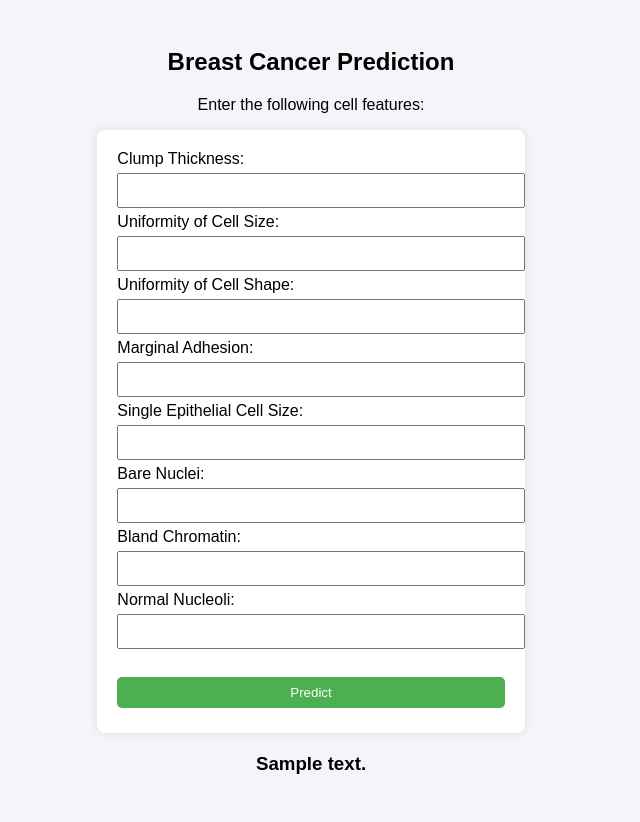
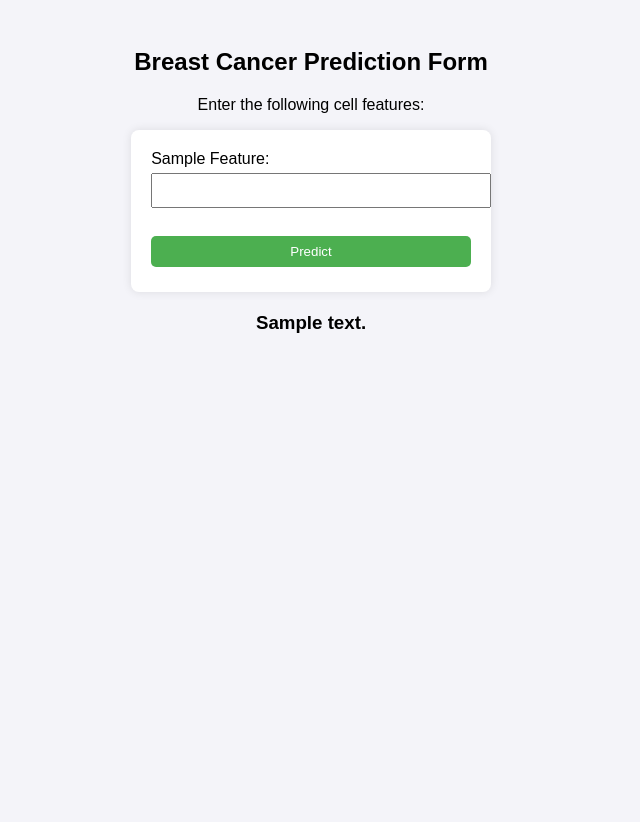
Before and after one commit to Ghayas0772/breast-cancer-svm, a Flask app: template templates/index.html in a window 1280 px wide. Shown: the whole page, without its empty margins (329-969 px from the left). After the commit the page ends 333 px from the top, so only its background shows below. Run offline with Flask 2, Linux system fonts and the light colour scheme; the template is opened without the code that fills it: most values are stand-ins (such as "Sample title", 1, 10 or a date in 2020); parts of the project's set-up code (start-up, migrations or seed data) failed here and were passed over.

Commit message:
Update Flask app: dynamic form, JSON API support, add Dockerfile

```diff
--- a/app.py
+++ b/app.py
@@ -1,68 +1,73 @@
-from flask import Flask, request, jsonify, render_template
+from flask import Flask, request, render_template, jsonify  # ✅ add jsonify
 import pickle
 import numpy as np
 import os
 
-# --------------------------------------------------
+# -----------------------------
 # Initialize Flask app
-# --------------------------------------------------
+# -----------------------------
 app = Flask(__name__)
 
-# --------------------------------------------------
+# -----------------------------
 # Paths to model and scaler
-# --------------------------------------------------
+# -----------------------------
 MODEL_PATH = 'model/model.pkl'
 SCALER_PATH = 'model/scaler.pkl'
 
-# Check if files exist
+# Check files
 if not os.path.exists(MODEL_PATH) or not os.path.exists(SCALER_PATH):
     raise FileNotFoundError("Model or scaler file not found. Please train and save them first.")
 
-# Load model
-with open(MODEL_PATH, 'rb') as model_file:
-    model = pickle.load(model_file)
+# Load model and scaler
+with open(MODEL_PATH, 'rb') as f:
+    model = pickle.load(f)
 
-# Load scaler
-with open(SCALER_PATH, 'rb') as scaler_file:
-    scaler = pickle.load(scaler_file)
+with open(SCALER_PATH, 'rb') as f:
+    scaler = pickle.load(f)
 
 print("✅ Model and scaler loaded successfully.")
 
-# --------------------------------------------------
-# Home route (renders HTML form)
-# --------------------------------------------------
+# -----------------------------
+# Feature names (order must match training)
+# -----------------------------
+feature_names = [
+    'Clump_Thickness', 'Uniformity_Cell_Size', 'Uniformity_Cell_Shape',
+    'Marginal_Adhesion', 'Single_Epithelial_Cell_Size', 'Bare_Nuclei',
+    'Bland_Chromatin', 'Normal_Nucleoli'
+]
+
+# -----------------------------
+# Home route
+# -----------------------------
 @app.route('/')
 def home():
-    return render_template('index.html')
+    return render_template('index.html', feature_names=feature_names)
 
-# --------------------------------------------------
-# Predict route (supports HTML form and JSON API)
-# --------------------------------------------------
+# -----------------------------
+# Prediction route (HTML form + JSON API)
+# -----------------------------
 @app.route('/predict', methods=['POST'])
 def predict():
     try:
-        # --- HTML form input ---
+        # -----------------------------
+        # 1️⃣ HTML form submission
+        # -----------------------------
         if request.form:
-            # Make sure feature names match training data
-            features = [
-                float(request.form['Clump_Thickness']),
-                float(request.form['Uniformity_Cell_Size']),
-                float(request.form['Uniformity_Cell_Shape']),
-                float(request.form['Marginal_Adhesion']),
-                float(request.form['Single_Epithelial_Cell_Size']),
-                float(request.form['Bare_Nuclei']),
-                float(request.form['Bland_Chromatin']),
-                float(request.form['Normal_Nucleoli'])
-            ]
+            # Read features from form dynamically
+            features = [float(request.form[f]) for f in feature_names]
 
-        # --- JSON API input ---
+        # -----------------------------
+        # 2️⃣ JSON API submission
+        # -----------------------------
         else:
             data = request.get_json(force=True)
-            features = data.get('features')
+            features = data.get('features', None)
             if features is None:
                 return jsonify({'error': "Missing 'features' key in JSON input."}), 400
 
+        # -----------------------------
         # Convert to array and scale
+        # -----------------------------
         features_array = np.array(features).reshape(1, -1)
         features_scaled = scaler.transform(features_array)
 
@@ -70,18 +75,31 @@ def predict():
         prediction = model.predict(features_scaled)[0]
         result = "Malignant" if prediction == 1 else "Benign"
 
-        # Return prediction in HTML if form submission
+        # -----------------------------
+        # Return HTML for form submission
+        # -----------------------------
         if request.form:
-            return render_template('index.html', prediction_text=f'Predicted Class: {result}')
+            return render_template('index.html', feature_names=feature_names, prediction_text=f'Predicted Class: {result}')
 
-        # Return JSON if API
-        return jsonify({'prediction': int(prediction), 'result': result})
+        # -----------------------------
+        # Return JSON for API call
+        # -----------------------------
+        return jsonify({
+            'prediction': int(prediction),
+            'result': result
+        })
 
     except Exception as e:
-        return jsonify({'error': str(e)}), 500
+        # Handle errors for both HTML and API
+        if request.form:
+            return render_template('index.html', feature_names=feature_names, prediction_text=f'Error: {str(e)}')
+        else:
+            return jsonify({'error': str(e)}), 500
 
-# --------------------------------------------------
-# Run the Flask app
-# --------------------------------------------------
+# -----------------------------
+# Run app
+# -----------------------------
 if __name__ == "__main__":
-    app.run(debug=True)
+    app.run(host="0.0.0.0", port=5000, debug=True)
+from flask import Flask, request, render_template, jsonify  # ✅ add jsonify
+import pickle
--- a/templates/index.html
+++ b/templates/index.html
@@ -1,6 +1,7 @@
 <!DOCTYPE html>
-<html>
+<html lang="en">
 <head>
+    <meta charset="UTF-8">
     <title>Breast Cancer Prediction</title>
     <style>
         body { font-family: Arial; background-color: #f4f4f9; text-align: center; padding: 20px; }
@@ -11,39 +12,22 @@
     </style>
 </head>
 <body>
-    <h2>Breast Cancer Prediction</h2>
-    <p>Enter the following cell features:</p>
 
-    <form action="/predict" method="post">
-        <label>Clump Thickness:</label>
-        <input type="number" name="Clump_Thickness" step="any" required><br>
+<h2>Breast Cancer Prediction Form</h2>
+<p>Enter the following cell features:</p>
 
-        <label>Uniformity of Cell Size:</label>
-        <input type="number" name="Uniformity_Cell_Size" step="any" required><br>
+<form action="/predict" method="post">
+    {% for feature in feature_names %}
+        <label>{{ feature.replace('_', ' ').title() }}:</label>
+        <input type="number" name="{{ feature }}" step="any" required><br>
+    {% endfor %}
+    <br>
+    <button type="submit">Predict</button>
+</form>
 
-        <label>Uniformity of Cell Shape:</label>
-        <input type="number" name="Uniformity_Cell_Shape" step="any" required><br>
+{% if prediction_text %}
+    <h3 style="margin-top:20px;">{{ prediction_text }}</h3>
+{% endif %}
 
-        <label>Marginal Adhesion:</label>
-        <input type="number" name="Marginal_Adhesion" step="any" required><br>
-
-        <label>Single Epithelial Cell Size:</label>
-        <input type="number" name="Single_Epithelial_Cell_Size" step="any" required><br>
-
-        <label>Bare Nuclei:</label>
-        <input type="number" name="Bare_Nuclei" step="any" required><br>
-
-        <label>Bland Chromatin:</label>
-        <input type="number" name="Bland_Chromatin" step="any" required><br>
-
-        <label>Normal Nucleoli:</label>
-        <input type="number" name="Normal_Nucleoli" step="any" required><br><br>
-
-        <button type="submit">Predict</button>
-    </form>
-
-    {% if prediction_text %}
-        <h3 style="margin-top:20px;">{{ prediction_text }}</h3>
-    {% endif %}
 </body>
 </html>
```
Also changed, not shown: requirements.txt (+3 -4 lines), README.md, 1 other file.
